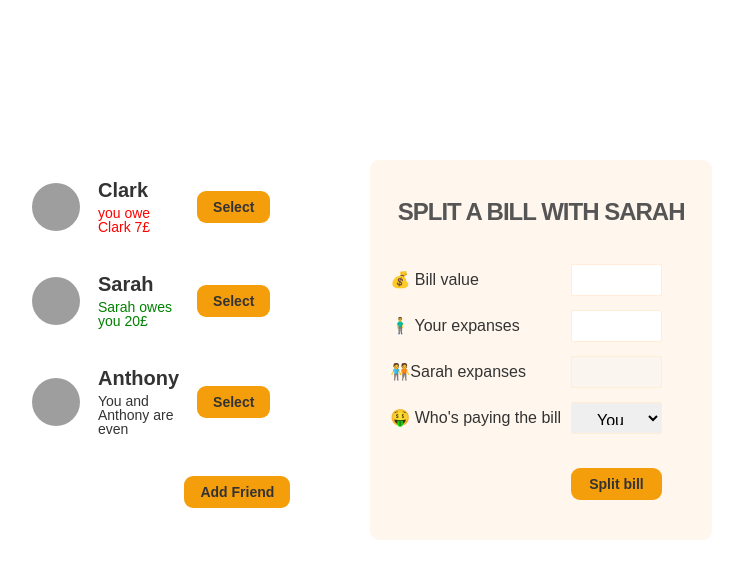
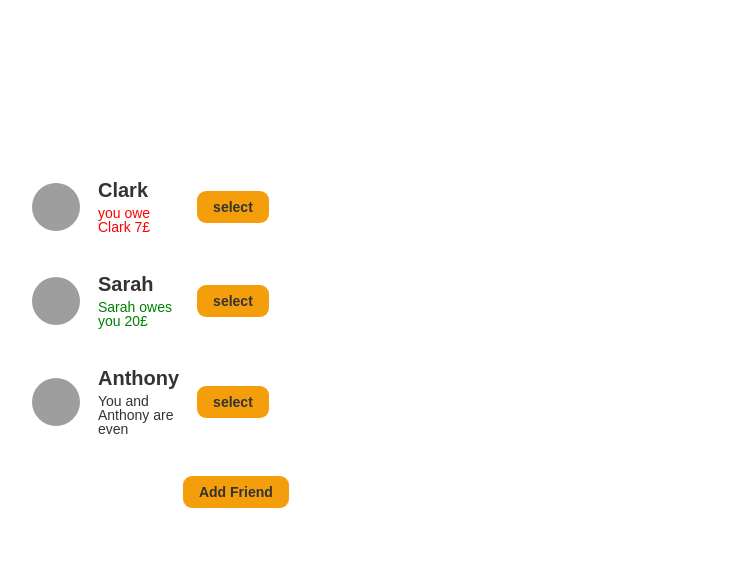
Before and after one commit to GaziRiad/Eat-N-SPLIT, a React (Create React App) app: page / in a window 1280 px wide. Shown: the top 578 px of the page, without its empty margins (340-1083 px from the left). Built offline with nearby package versions, Linux system fonts and the light colour scheme; grey boxes are pictures that could not be loaded.

Commit message:
making the select friend and show splitBill form according to it functionality

```diff
--- a/src/components/App.js
+++ b/src/components/App.js
@@ -53,6 +53,9 @@ export default function App() {
   ]);
 
   const [showAddFriend, setShowAddFriend] = useState(false);
+
+  const [friendSelected, setFriendSelected] = useState(null);
+
   function handleShowAddFriend() {
     setShowAddFriend((showAddFriend) => !showAddFriend);
   }
@@ -62,58 +65,44 @@ export default function App() {
     handleShowAddFriend(false);
   }
 
+  function handleSelectFriend(friend) {
+    setFriendSelected(friend);
+    if (friend.id === friendSelected?.id) setFriendSelected(null);
+  }
+
   return (
     <div className="app">
       <div className="sidebar">
-        <FriendList friends={friends} />
+        <FriendList
+          friends={friends}
+          onSelect={handleSelectFriend}
+          friendSelected={friendSelected}
+        />
+
         {showAddFriend && (
           <AddFriend friends={friends} OnAdd={handleAddFriend} />
         )}
+
         <Button classB={"add-friend--btn"} onClick={handleShowAddFriend}>
           {showAddFriend ? "close" : "Add Friend"}
         </Button>
       </div>
-      <SplitBill />
+
+      {friendSelected ? <SplitBill friend={friendSelected} /> : <></>}
     </div>
   );
 }
 
-function SplitBill() {
-  return (
-    <div className="split-bill--box">
-      <h2>Split a bill with Sarah</h2>
-      <form className="splitting-form">
-        <label>💰 Bill value</label>
-        <input type="number"></input>
-
-        <label>🧍‍♂️ Your expanses</label>
-        <input type="number"></input>
-
-        <label>🧑‍🤝‍🧑Sarah expanses</label>
-        <input type="number" disabled></input>
-
-        <label>🤑 Who's paying the bill</label>
-        <select>
-          <option>You</option>
-          <option value="friend">Sarah</option>
-        </select>
-        <span></span>
-        <Button>Split bill</Button>
-      </form>
-    </div>
-  );
-}
-
-function FriendList({ friends }) {
+function FriendList({ friends, onSelect, friendSelected }) {
   return (
     <div className="friend-list-wrapper">
       <ul className="friends-list">
         {friends.map((friend) => (
           <Friend
             key={friend.id}
-            name={friend.name}
-            balance={friend.balance}
-            image={friend.image}
+            friend={friend}
+            onSelect={onSelect}
+            friendSelected={friendSelected}
           />
         ))}
       </ul>
@@ -121,21 +110,34 @@ function FriendList({ friends }) {
   );
 }
 
-function Friend({ name, image, balance }) {
+function Friend({ friend, onSelect, friendSelected }) {
   return (
-    <li className="friend-wrapper">
-      <img src={image} alt={`${name}`} />
+    <li
+      className={
+        friend.id === friendSelected?.id
+          ? "friend-wrapper friend--active"
+          : "friend-wrapper"
+      }
+    >
+      <img src={friend.image} alt={`${friend.name}`} />
       <div className="friend-details">
-        <h3>{name}</h3>
-        <p style={{ color: balance > 0 ? "green" : balance < 0 ? "red" : {} }}>
-          {balance > 0
-            ? `${name} owes you ${balance}£`
-            : balance === 0
-            ? `You and ${name} are even`
-            : `you owe ${name} ${Math.abs(balance)}£`}
+        <h3>{friend.name}</h3>
+        <p
+          style={{
+            color:
+              friend.balance > 0 ? "green" : friend.balance < 0 ? "red" : {},
+          }}
+        >
+          {friend.balance > 0
+            ? `${friend.name} owes you ${friend.balance}£`
+            : friend.balance === 0
+            ? `You and ${friend.name} are even`
+            : `you owe ${friend.name} ${Math.abs(friend.balance)}£`}
         </p>
       </div>
-      <Button>Select</Button>
+      <Button onClick={() => onSelect(friend)}>
+        {friendSelected?.id === friend.id ? "close" : "select"}
+      </Button>
     </li>
   );
 }
@@ -179,3 +181,29 @@ function AddFriend({ OnAdd }) {
     </div>
   );
 }
+
+function SplitBill({ friend }) {
+  return (
+    <div className="split-bill--box">
+      <h2>Split a bill with {friend.name}</h2>
+      <form className="splitting-form">
+        <label>💰 Bill value</label>
+        <input type="number"></input>
+
+        <label>🧍‍♂️ Your expanses</label>
+        <input type="number"></input>
+
+        <label>🧑‍🤝‍🧑{friend.name} expanses</label>
+        <input type="number" disabled></input>
+
+        <label>🤑 Who's paying the bill</label>
+        <select>
+          <option>You</option>
+          <option value="friend">{friend.name}</option>
+        </select>
+        <span></span>
+        <Button>Split bill</Button>
+      </form>
+    </div>
+  );
+}
--- a/src/index.css
+++ b/src/index.css
@@ -57,6 +57,10 @@ body {
 }
 
 .friend-wrapper:hover {
+  background-color: #ffedd5;
+}
+
+.friend--active {
   background-color: #ffedd5;
 }
 
```
